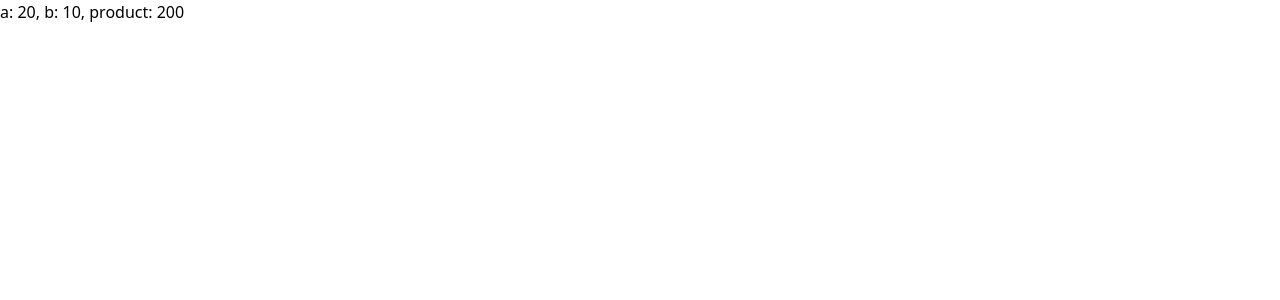
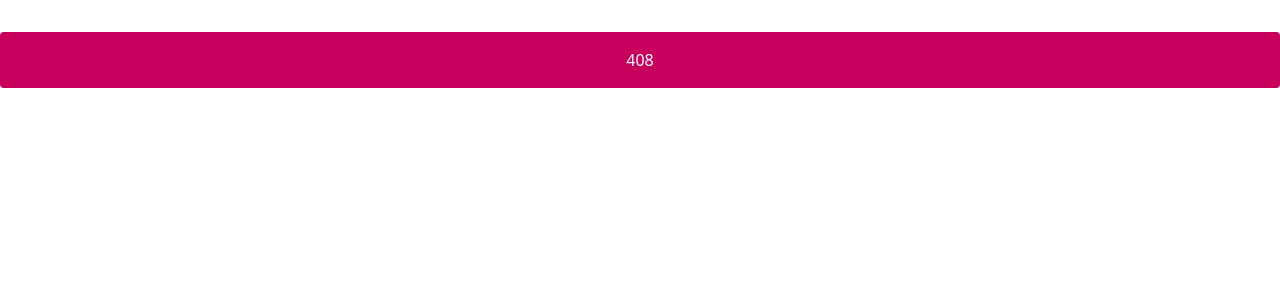
Before and after one commit to abyssiniatech/react-vite-project, a React (Vite) app: page / in a window 1280 px wide. Shown: the top 300 px of the page. Built offline with nearby package versions, Linux system fonts and the light colour scheme.

Commit message:
interface in typescript

```diff
--- a/src/App.tsx
+++ b/src/App.tsx
@@ -1,8 +1,7 @@
-import Functions from "./Components/Functions"
-
+import InterfaceWrapper from "./Components/Interface"
 const App = () => {
   return (
-     <Functions a={20} b={10} />
+       <InterfaceWrapper />
   )
 }
 export default App
--- /dev/null
+++ b/src/Components/Interface.tsx
@@ -0,0 +1,21 @@
+interface sum{
+    num1:number;
+    num2:number;
+}
+const interfaceObj= {
+  num1:12,
+     num2: 34,
+}
+
+const Interface = (interfaceObj: sum) => {
+    const sumValue = interfaceObj.num1 *  interfaceObj.num2;
+    return (
+      <div className="bg-pink-700 text-white text-center rounded p-4 mt-8">
+        <h1>{sumValue}</h1>
+      </div>
+    );
+}
+
+export default function InterfaceWrapper() {
+  return <Interface {...interfaceObj} />;
+}
```
